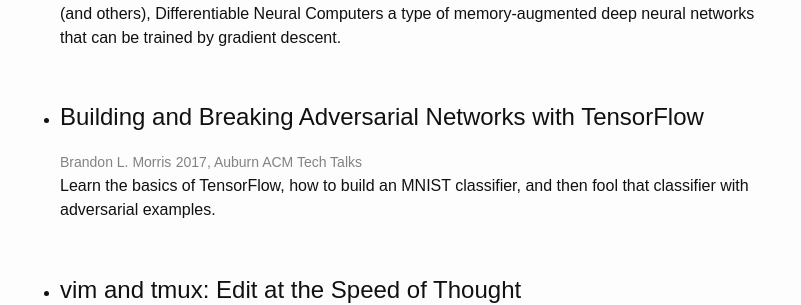
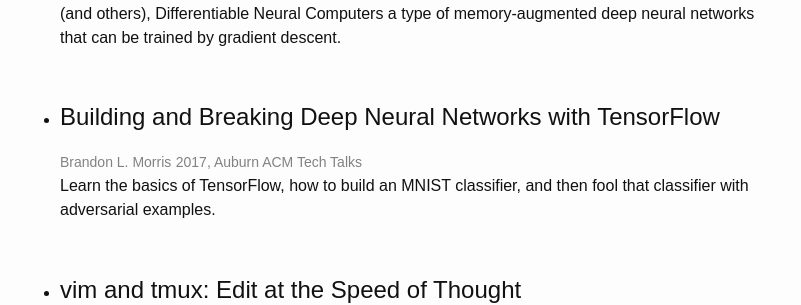
Before and after one commit to BrandonLMorris/brandonlmorris.github.io, a Jekyll site: the page built from presentations.md, in a window 1280 px wide. Shown: the part 467-772 px from the top of the page, without its empty margins (240-1041 px from the left). Built offline with Jekyll 4.4.1, drawn with Linux system fonts in a browser that asks for light colours.

Commit message:
Correct presentation title

```diff
--- a/_data/presentations.yml
+++ b/_data/presentations.yml
@@ -21,7 +21,7 @@
   Alex Graves and Greg Wayne (and others), Differentiable Neural Computers a
   type of memory-augmented deep neural networks that can be trained by gradient
   descent."
-- title: "Building and Breaking Adversarial Networks with TensorFlow"
+- title: "Building and Breaking Deep Neural Networks with TensorFlow"
   authors: Brandon L. Morris
   description: "Learn the basics of TensorFlow, how to build an MNIST
     classifier, and then fool that classifier with adversarial examples."
```
